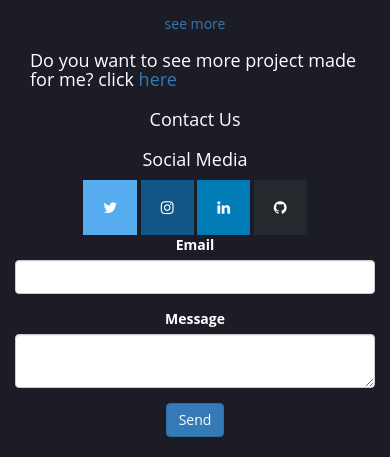
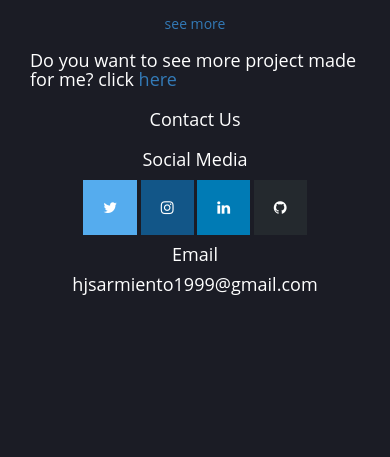
Before and after one commit to sarmijavier/PersonalWebSite, a Flask app: page /portfolio in a window 390 px wide; the page is wider, and only the part inside the window is pictured. Shown: the part 2842-3299 px from the top of that part. After the commit the page ends 3137 px from the top of that part, so only its background shows below. Run offline with Flask 2, Linux system fonts and the light colour scheme; some libraries are stand-ins or nearby versions.

Commit message:
portfolio right to send

```diff
--- a/templates/footer.html
+++ b/templates/footer.html
@@ -14,15 +14,9 @@
                 <a href="https://github.com/sarmijavier" target="_blank" class="fa fa-github"></a>
 
             </div>
-            <div id=contact class="col-lg-4">
-                <form action="/contact" method="post">
-                    <dl>
-                        {{ contact_form.csrf_token }}
-                        {{ wtf.form_field(contact_form.email)}}
-                        {{ wtf.form_field(contact_form.message)}}
-                        <button type="submit" class="btn btn-primary">Send</button>
-                    </dl>
-                </form>
+            <div id=contact class="col-lg-6 col-md-12 col-sm-12 text-center">
+                <h4>Email</h4>
+                <h4>hjsarmiento1999@gmail.com</h4>
             </div>
         </div>
     </div>
```
Also changed, not shown: templates/bogota.html (+15 -15 lines), static/bogotaImages/image (1).jpg (deleted), static/bogotaImages/image (10).jpg (deleted), static/bogotaImages/image (11).jpg (deleted), static/bogotaImages/image (2).jpg (deleted), 8 other files.
